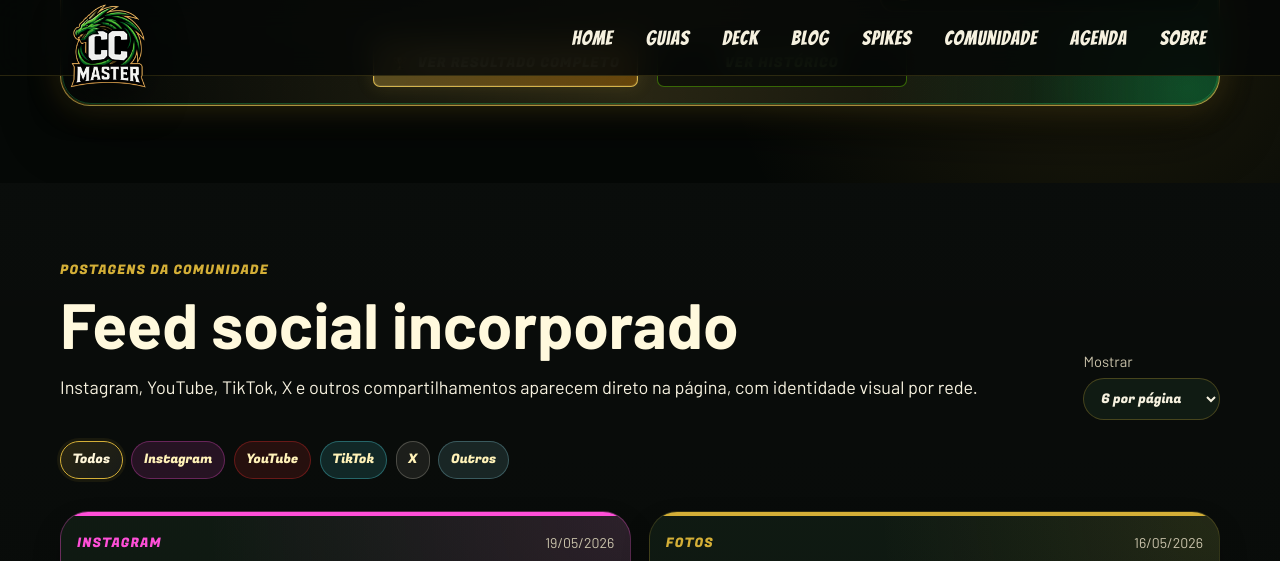
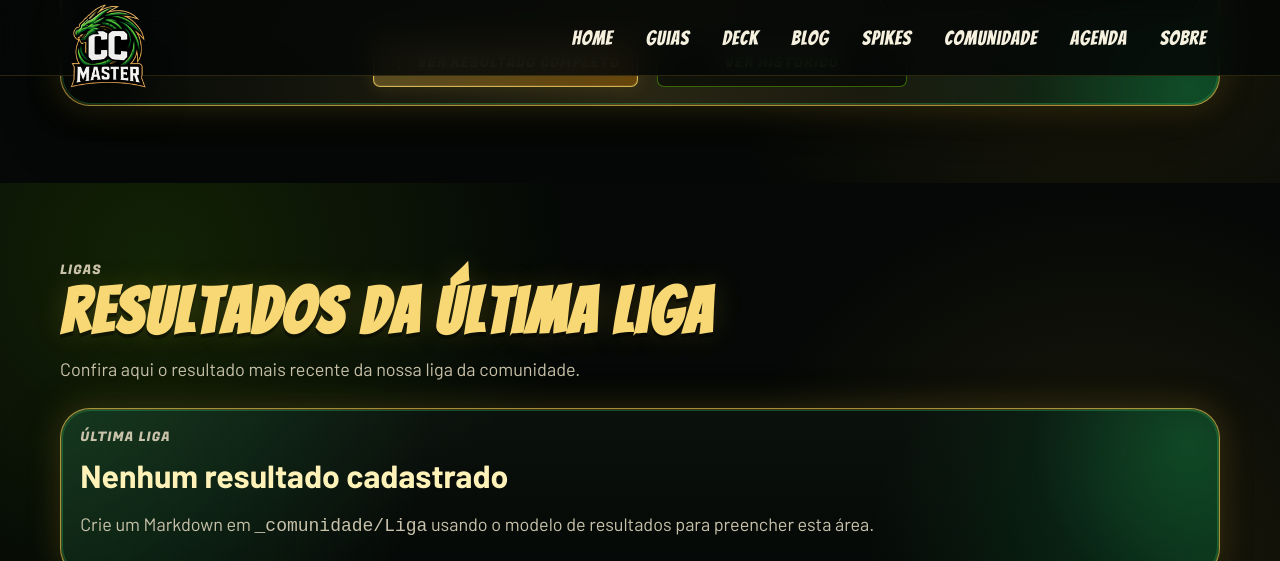
Before and after one commit to Knoha-knotoa/cianortecardmaster, a Jekyll site: the page built from comunidade.html, in a window 1280 px wide and 900 px high, scrolled down 1245 px, cut to the strip 0-561 px from the top of the window. Built offline with Jekyll 4.4.1, drawn with Linux system fonts in a browser that asks for light colours; some of the changed text lies outside the part shown.

Commit message:
Add files via upload

```diff
--- a/comunidade.html
+++ b/comunidade.html
@@ -55,6 +81,26 @@ permalink: /comunidade/
         <p class="eyebrow">Último Armory</p>
         <h3>Nenhum resultado cadastrado</h3>
         <p>Crie um Markdown em <code>_comunidade/Armory</code> usando o modelo de resultados para preencher esta área.</p>
+      </article>
+    </div>
+  </div>
+</section>
+
+<section class="section community-dashboard-section armory-feature-section league-feature-section" id="resultado-ultima-liga">
+  <div class="container">
+    <div class="section-title armory-feature-title league-feature-title">
+      <div>
+        <p class="eyebrow">Ligas</p>
+        <h2>Resultados da última liga</h2>
+        <p>Confira aqui o resultado mais recente da nossa liga da comunidade.</p>
+      </div>
+    </div>
+
+    <div class="community-dashboard-grid community-dashboard-single">
+      <article class="latest-armory-card latest-armory-card-wide armory-board league-board" id="latest-league-card">
+        <p class="eyebrow">Última Liga</p>
+        <h3>Nenhum resultado cadastrado</h3>
+        <p>Crie um Markdown em <code>_comunidade/Liga</code> usando o modelo de resultados para preencher esta área.</p>
       </article>
     </div>
   </div>
@@ -157,26 +203,30 @@ permalink: /comunidade/
         {% if torneio_count == 0 %}<p class="empty-section">Nenhum torneio publicado ainda.</p>{% endif %}
       </section>
 
-      <section class="content-section-block post-style-liga">
+      <section class="content-section-block post-style-liga" id="resultados-ligas">
         <div class="content-section-head">
           <div>
             <p class="eyebrow">Ligas</p>
-            <h3>Resultados de ligas</h3>
+            <h3>Resultados anteriores de ligas</h3>
           </div>
           <span class="section-folder">_comunidade/Liga/</span>
         </div>
         <div class="card-grid grid-3">
           {% assign liga_count = 0 %}
+          {% assign liga_seen = 0 %}
           {% for post in comunidade_posts %}
             {% assign post_path = post.path | downcase %}
             {% assign style_slug = post.content_style | default: post.category_label | default: '' | slugify %}
             {% if post_path contains '/liga/' or post_path contains '_comunidade/liga/' or style_slug == 'liga' %}
-              {% if liga_count < 6 %}{% include post-card.html post=post %}{% endif %}
-              {% assign liga_count = liga_count | plus: 1 %}
+              {% assign liga_seen = liga_seen | plus: 1 %}
+              {% if liga_seen > 1 and liga_count < 6 %}
+                {% include post-card.html post=post %}
+                {% assign liga_count = liga_count | plus: 1 %}
+              {% endif %}
             {% endif %}
           {% endfor %}
         </div>
-        {% if liga_count == 0 %}<p class="empty-section">Nenhuma liga publicada ainda.</p>{% endif %}
+        {% if liga_count == 0 %}<p class="empty-section">Nenhum resultado anterior de liga publicado ainda.</p>{% endif %}
       </section>
     </div>
   </div>
```
Also changed, not shown: other parts of comunidade.html (+26 -0 lines), RELATORIO-BLOCO-LIGA-COMUNIDADE-23-05-2026.md (added, +23 -0 lines).
